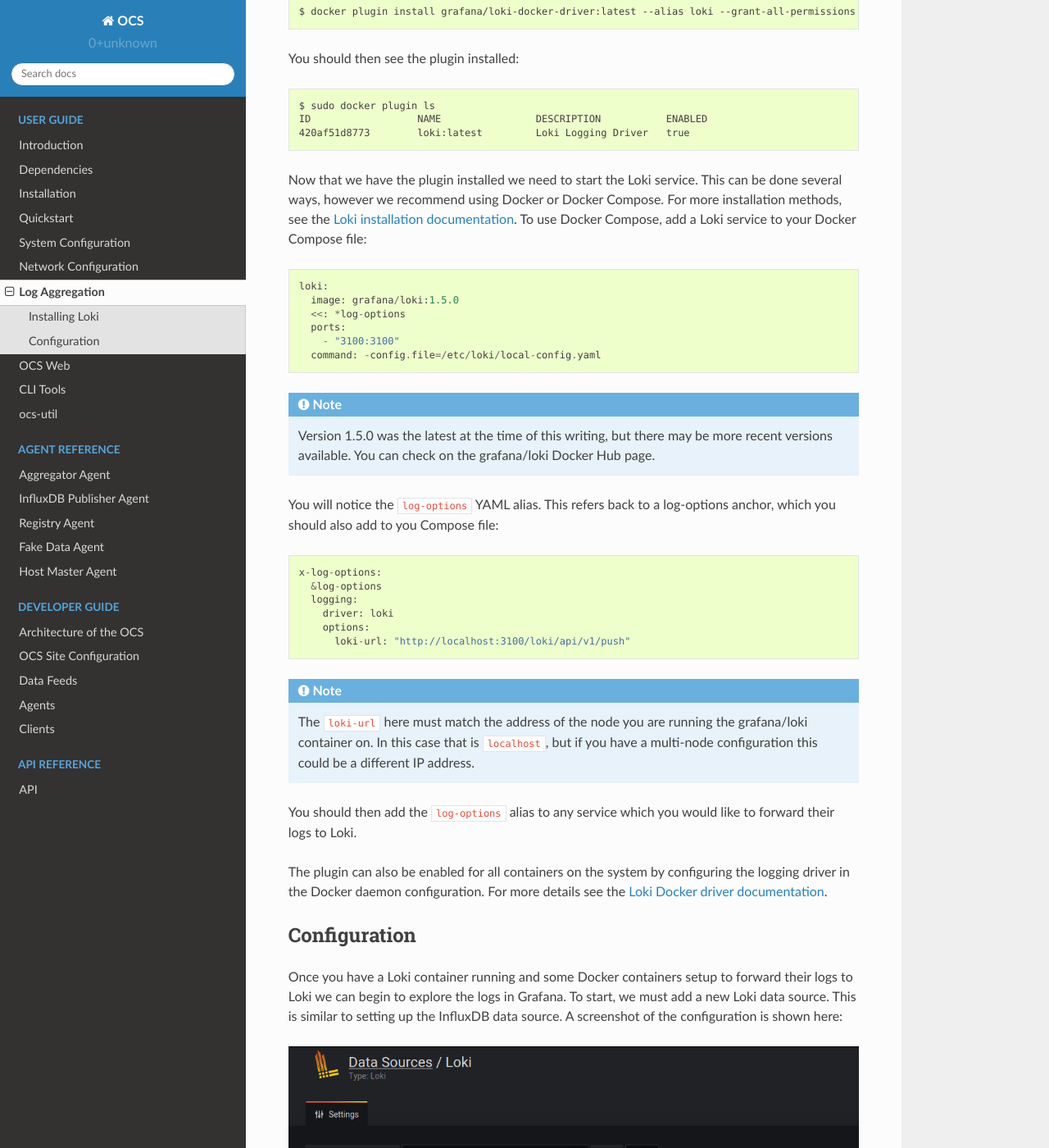
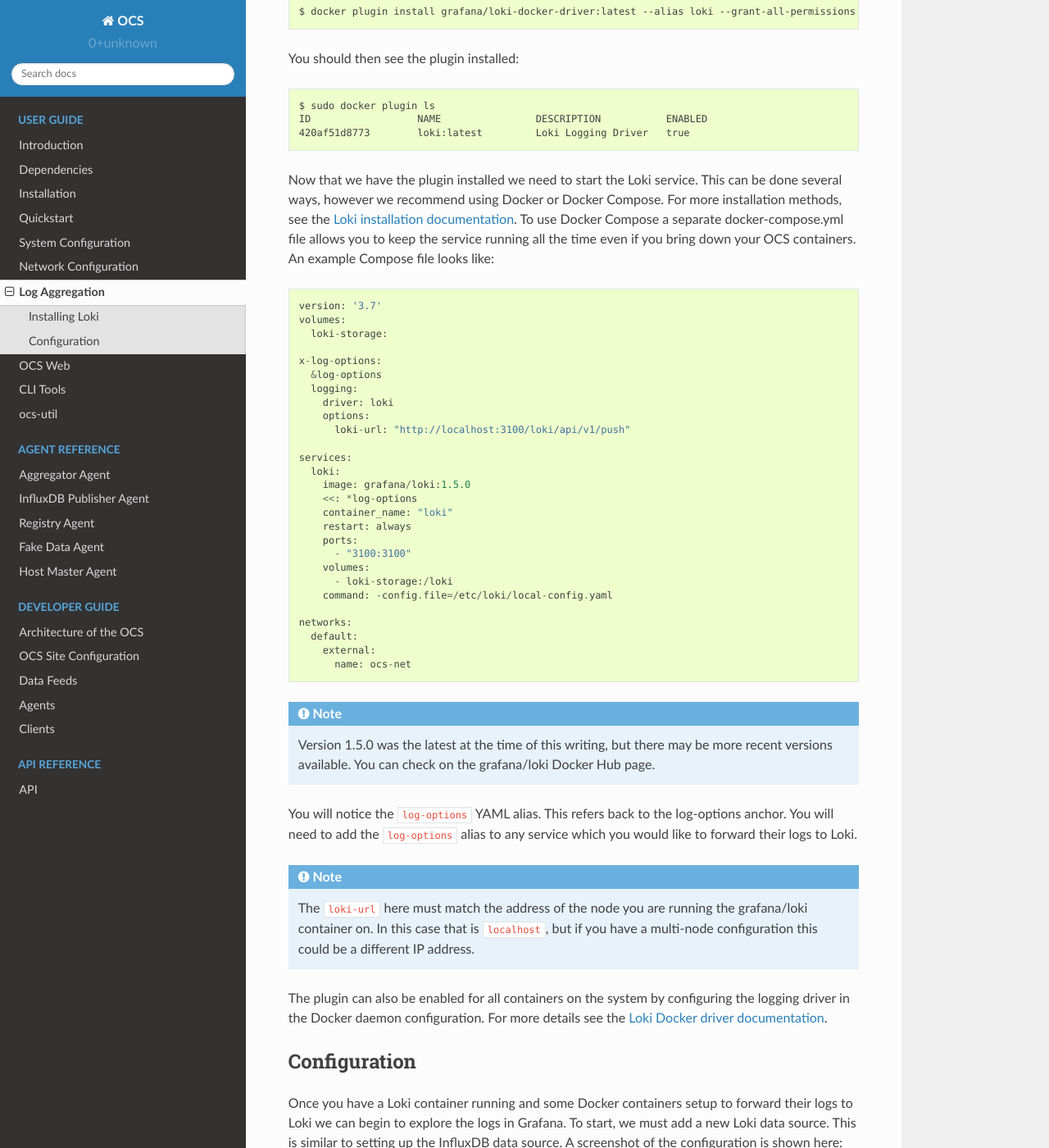
Before and after one commit to simonsobs/ocs, a Sphinx documentation site: the page built from docs/user/logging.rst, in a window 1280 px wide and 1400 px high, scrolled down 511 px. Shown: the whole window at 82% size. Built offline with Sphinx 7.4.7 and the Read the Docs theme 2.0.0, drawn with Linux system fonts in a browser that asks for light colours.

Commit message:
Provide complete standalone compose file for loki

```diff
--- a/docs/user/logging.rst
+++ b/docs/user/logging.rst
@@ -33,22 +33,13 @@
 Now that we have the plugin installed we need to start the Loki service. This
 can be done several ways, however we recommend using Docker or Docker Compose.
 For more installation methods, see the `Loki installation documentation`_. To
-use Docker Compose, add a Loki service to your Docker Compose file::
+use Docker Compose a separate docker-compose.yml file allows you to keep the
+service running all the time even if you bring down your OCS containers. An
+example Compose file looks like::
 
-  loki:
-    image: grafana/loki:1.5.0
-    <<: *log-options
-    ports:
-      - "3100:3100"
-    command: -config.file=/etc/loki/local-config.yaml
-
-.. note::
-    Version 1.5.0 was the latest at the time of this writing, but there may be
-    more recent versions available. You can check on the grafana/loki Docker
-    Hub page.
-
-You will notice the ``log-options`` YAML alias. This refers back to a
-log-options anchor, which you should also add to you Compose file::
+    version: '3.7'
+    volumes:
+      loki-storage:
 
     x-log-options:
       &log-options
@@ -57,13 +48,36 @@
         options:
           loki-url: "http://localhost:3100/loki/api/v1/push"
 
+    services:
+      loki:
+        image: grafana/loki:1.5.0
+        <<: *log-options
+        container_name: "loki"
+        restart: always
+        ports:
+          - "3100:3100"
+        volumes:
+          - loki-storage:/loki
+        command: -config.file=/etc/loki/local-config.yaml
+
+    networks:
+      default:
+        external:
+          name: ocs-net
+
+.. note::
+    Version 1.5.0 was the latest at the time of this writing, but there may be
+    more recent versions available. You can check on the grafana/loki Docker
+    Hub page.
+
+You will notice the ``log-options`` YAML alias. This refers back to the
+log-options anchor. You will need to add the ``log-options`` alias to any
+service which you would like to forward their logs to Loki.
+
 .. note::
     The ``loki-url`` here must match the address of the node you are running
     the grafana/loki container on. In this case that is ``localhost``, but if you
     have a multi-node configuration this could be a different IP address.
-
-You should then add the ``log-options`` alias to any service which you would
-like to forward their logs to Loki.
 
 The plugin can also be enabled for all containers on the system by configuring
 the logging driver in the Docker daemon configuration. For more details see the
```
